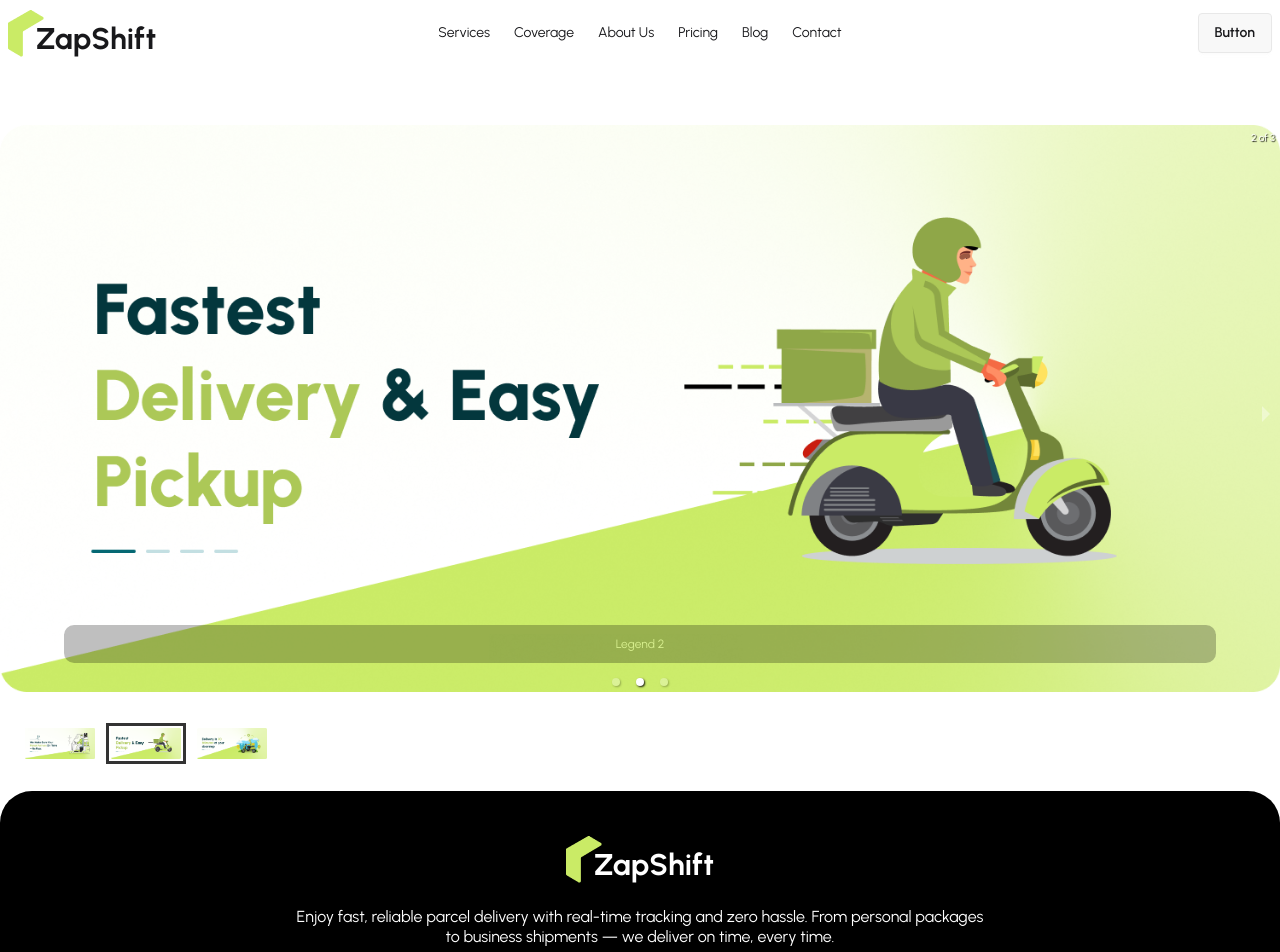
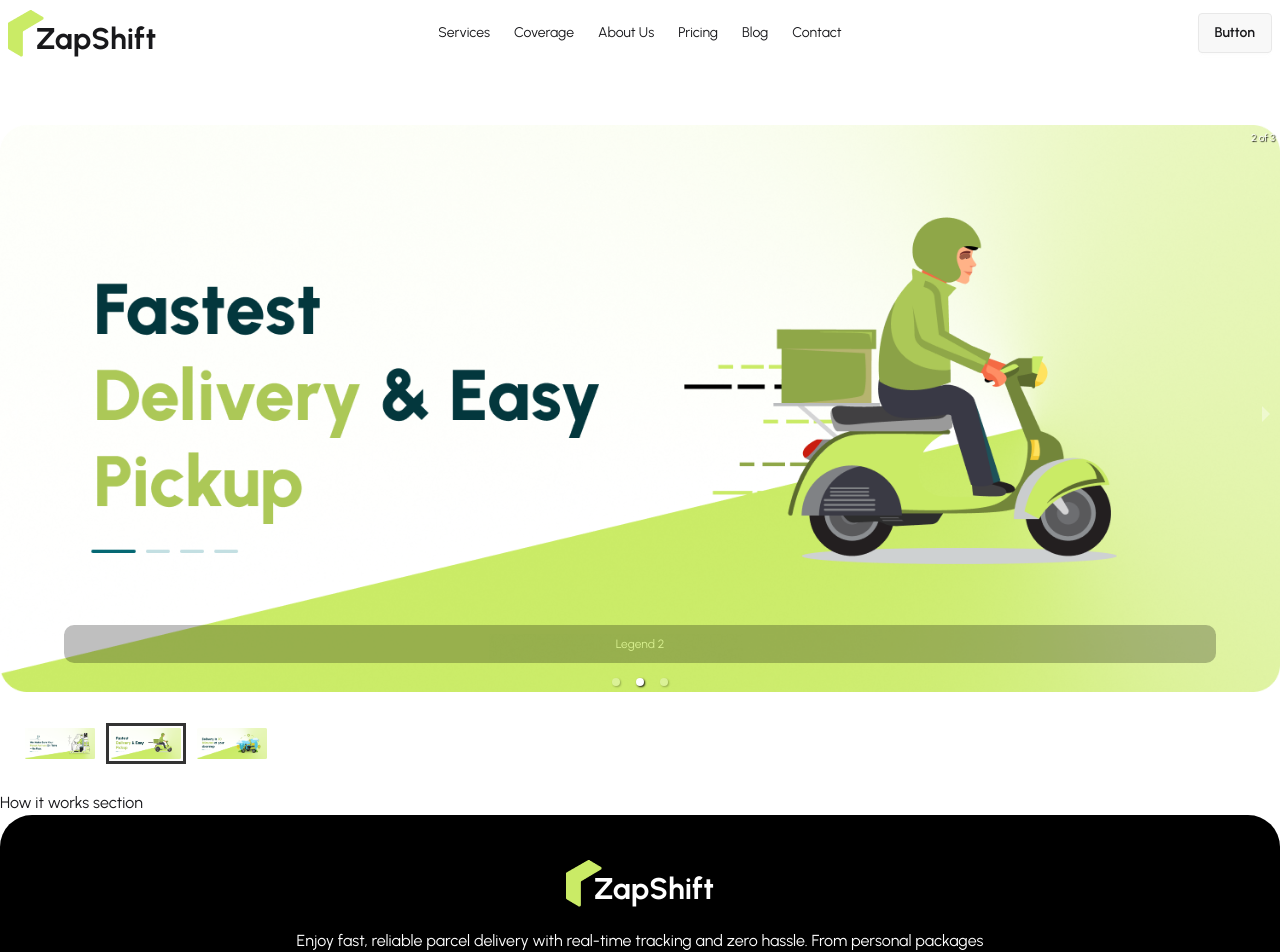
Before and after one commit to ashiqur0/zap-shift-client, a React (Vite) app: page / in a window 1280 px wide. Shown: the top 952 px of the page. Built offline with nearby package versions, Linux system fonts and the light colour scheme.

Commit message:
Home: How It Works Component Added to Home

```diff
--- a/src/pages/Home/Home/Home.jsx
+++ b/src/pages/Home/Home/Home.jsx
@@ -1,10 +1,12 @@
 import React from 'react';
 import Banner from '../Banner/Banner';
+import HowItWorks from '../HowItWorks/HowItWorks';
 
 const Home = () => {
     return (
         <div>
             <Banner />
+            <HowItWorks />
         </div>
     );
 };
--- /dev/null
+++ b/src/pages/Home/HowItWorks/HowItWorks.jsx
@@ -0,0 +1,11 @@
+import React from 'react';
+
+const HowItWorks = () => {
+    return (
+        <div>
+            <h1>How it works section</h1>
+        </div>
+    );
+};
+
+export default HowItWorks;
```
